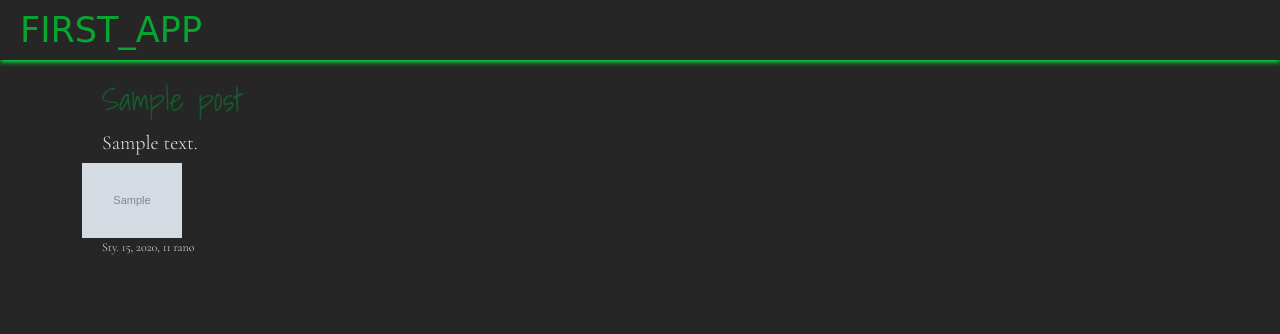
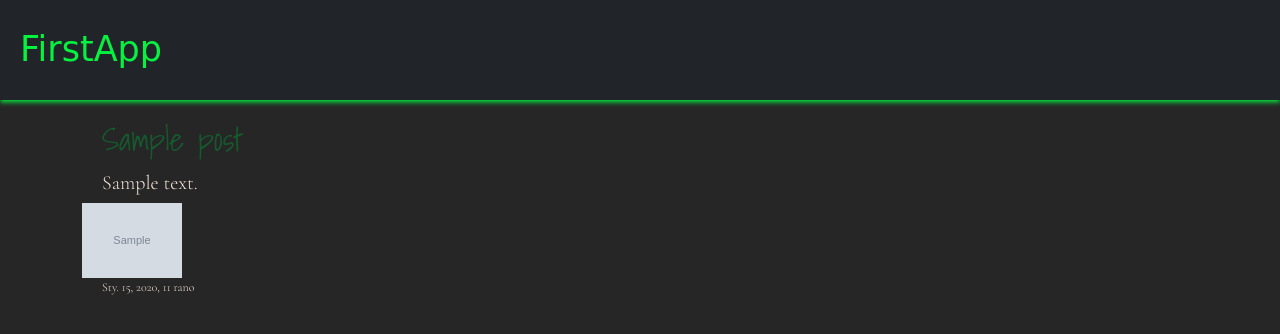
Before and after one commit to PiotrSierant/Education-Django, a Django app: page /post/1/ in a window 1280 px wide. Shown: the top 334 px of the page. Run offline with Django 3.2, Linux system fonts and the light colour scheme; tables that the repository leaves empty hold one stand-in row (values such as "Sample post"); grey boxes marked "Sample" are stand-in pictures; some web fonts are replaced.

Commit message:
ostatnie zmiany, edit post

```diff
--- a/FirstApp/forms.py
+++ b/FirstApp/forms.py
@@ -3,6 +3,9 @@ from .models import Post
 
 
 class PostForm(forms.ModelForm):
+
+    title = forms.CharField(help_text='Max 200 znaków')
+
     class Meta:
         model = Post
         fields = ['title', 'text', 'image']
--- a/FirstApp/static/css/FirstApp.css
+++ b/FirstApp/static/css/FirstApp.css
@@ -19,15 +19,15 @@ h2 a, h2 a:active, h2 a:visited {
 .header {
     width: 100%;
     background-color: #262626;
-    height: 60px;
     box-shadow: 0px 2px 5px #05F240;
 }
 
 .logo {
     padding-left: 20px;
-    padding-top: 9px;
+    padding-top: 15px;
     font-size: 35px;
     font-family: 'Road Rage', cursive;
+    color: #05F240;
 }
 
 .posty {
--- a/FirstApp/templates/FirstApp/base.html
+++ b/FirstApp/templates/FirstApp/base.html
@@ -15,13 +15,17 @@
 </head>
 
 <body>
-    <div class='header'>
-        <a href="{% url 'post_new' %}" class="top-menu"><span class="glyphicon glyphicon-plus"></span></a>
-        <h1 class="logo">FIRST_APP</h1>
+    <div class="header">
+        <nav class="navbar navbar-dark bg-dark">
+            <!-- Navbar content -->
+            <p class='logo'>FirstApp</p>
+        </nav>
+    </div>
     </div>
     <div class="container">
         <div class="row">
             <div class="col-md-8">
+                <a href="{% url 'post_new' %}"></a>
                 {% block content %}
                 {% endblock %}
             </div>
--- a/FirstApp/templates/FirstApp/post_detail.html
+++ b/FirstApp/templates/FirstApp/post_detail.html
@@ -14,6 +14,8 @@
     {% if post.publish_date %}
     <div class="public">
         {{ post.publish_date}}
+        <a class="btn btn-default" href="{% url 'post_edit' pk=post.pk %}"><span
+                class="glyphicon glyphicon-pencil"></span></a>
     </div>
     {% endif %}
 
--- a/FirstApp/urls.py
+++ b/FirstApp/urls.py
@@ -5,4 +5,5 @@ urlpatterns = [
     path('', views.post_list, name='post_list'),
     path('post/<int:pk>/', views.post_detail, name='post_detail'),
     path('post/new/', views.post_new, name='post_new'),
+    path('post/<int:pk>/edit/', views.post_edit, name='post_edit'),
 ]
--- a/FirstApp/views.py
+++ b/FirstApp/views.py
@@ -55,6 +55,21 @@ def post_new(request):
         form = PostForm()
     return render(request, 'FirstApp/post_edit.html', {'form': form})
 
+
+def post_edit(request, pk):
+    post = get_object_or_404(Post, pk=pk)
+    if request.method == "POST":
+        form = PostForm(request.POST, request.FILES, instance=post)
+        if form.is_valid():
+            post = form.save(commit=False)
+            post.author = request.user
+            post.publish_date = timezone.now()
+            post.save()
+            return redirect('post_detail', pk=post.pk)
+    else:
+        form = PostForm(instance=post)
+    return render(request, 'FirstApp/post_edit.html', {'form': form})
+
 # Error's
 
 
```
Also changed, not shown: FirstApp/templates/FirstApp/post_edit.html (+9 -6 lines), media/images/pexels-anne-mccarthy-3900437.jpg (added), media/images/pexels-jahoo-clouseau-388415.jpg (added).
